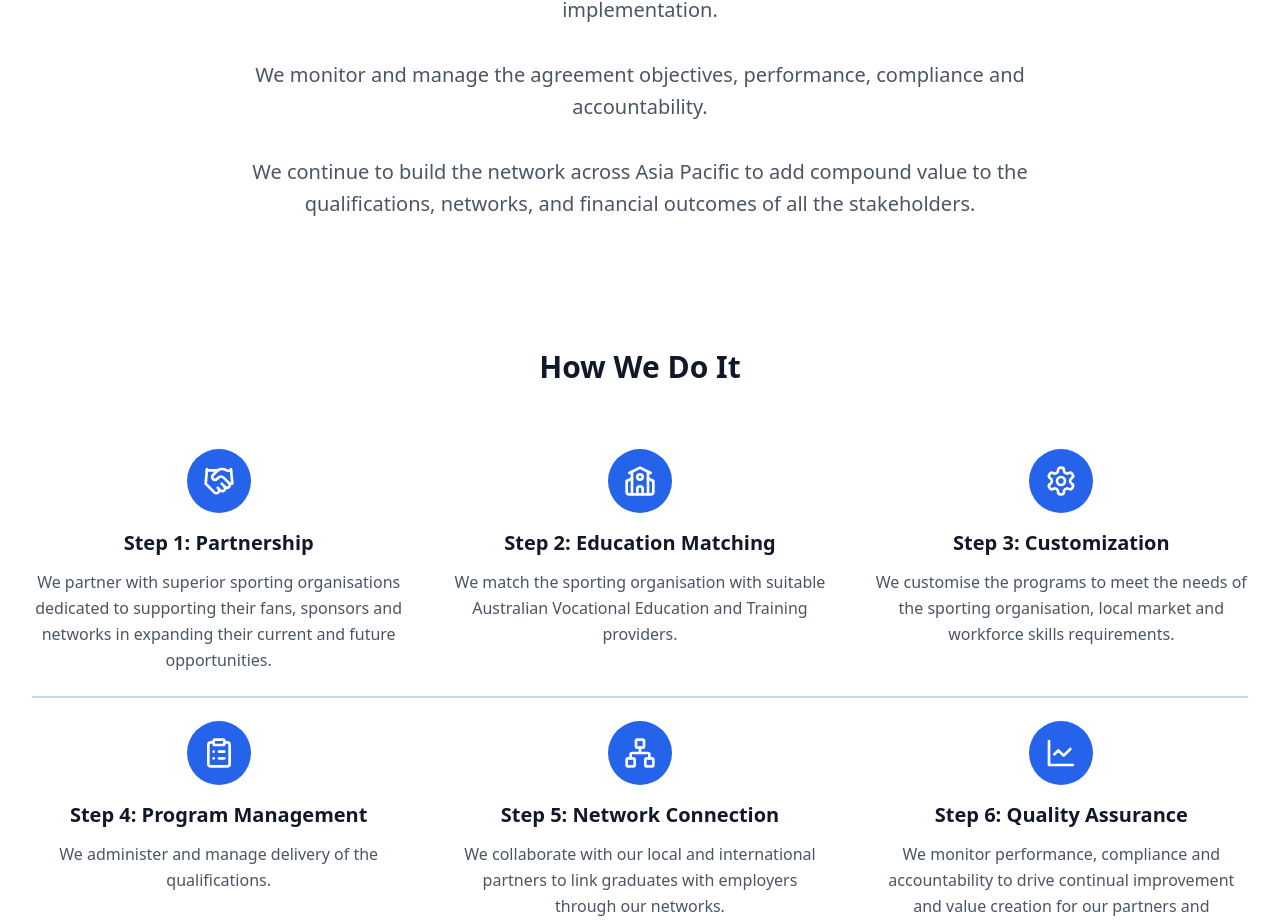
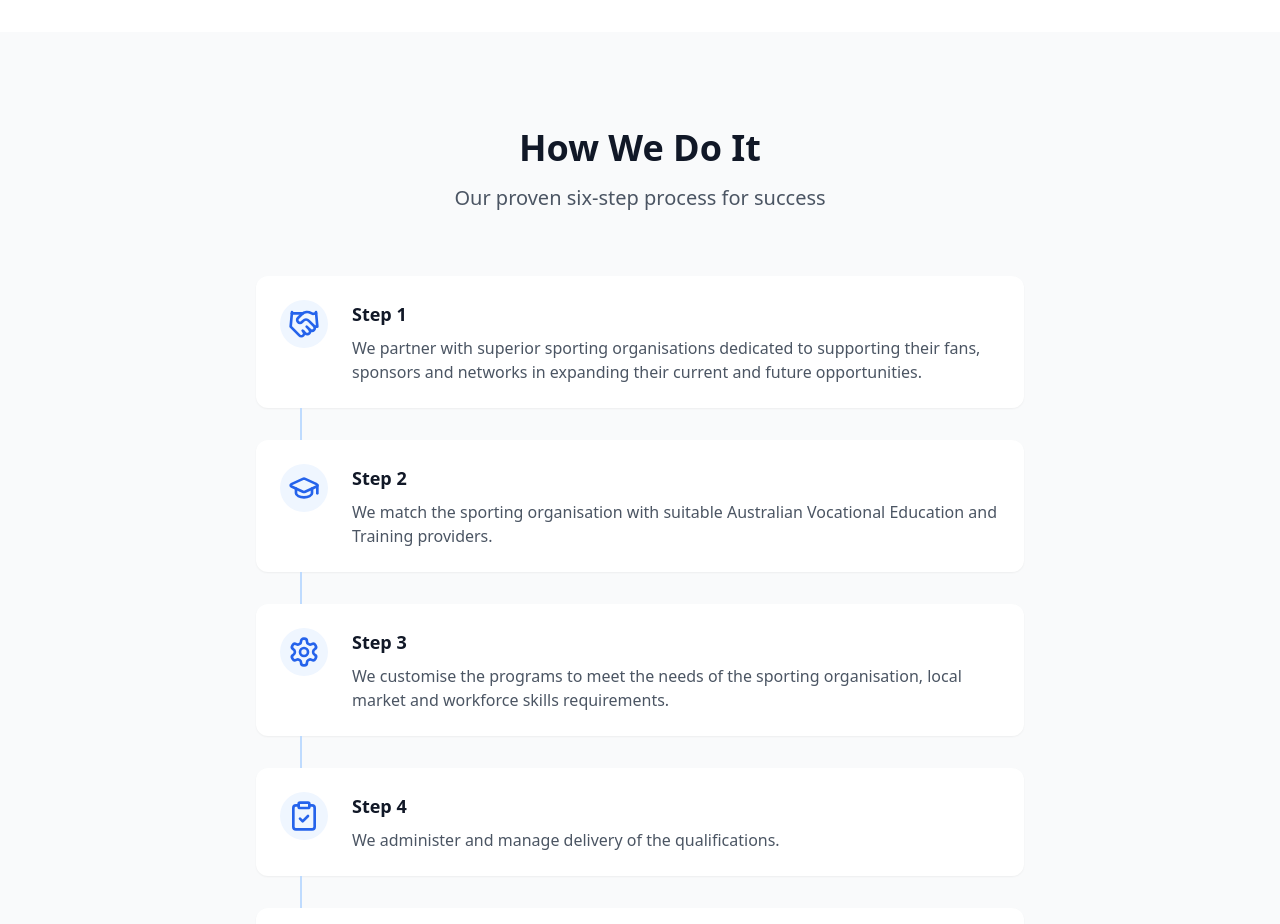
Before and after one commit to sameerbulakh/apac, a React (Vite) app: page / in a window 1280 px wide. Shown: the part 2696-3620 px from the top of the page. Built offline with nearby package versions, Linux system fonts and the light colour scheme.

Commit message:
Add HowWeDoIt component with animated vertical tiles

```diff
--- a/package.json
+++ b/package.json
@@ -10,12 +10,15 @@
     "preview": "vite preview"
   },
   "dependencies": {
+    "framer-motion": "^12.4.10",
     "lucide-react": "^0.344.0",
     "react": "^18.3.1",
-    "react-dom": "^18.3.1"
+    "react-dom": "^18.3.1",
+    "react-router-dom": "^7.3.0"
   },
   "devDependencies": {
     "@eslint/js": "^9.9.1",
+    "@tailwindcss/aspect-ratio": "^0.4.2",
     "@types/react": "^18.3.5",
     "@types/react-dom": "^18.3.0",
     "@vitejs/plugin-react": "^4.3.1",
--- a/src/App.tsx
+++ b/src/App.tsx
@@ -3,9 +3,10 @@ import Header from './components/Header';
 import Hero from './components/Hero';
 import WhatWeDo from './components/WhatWeDo';
 import HowWeDoIt from './components/HowWeDoIt';
-import OurMission from './components/OurMission';
+import OurNetwork from './components/OurNetwork';
 import AboutUs from './components/AboutUs';
 import ContactUs from './components/ContactUs';
+import Footer from './components/Footer';
 
 function App() {
   return (
@@ -13,12 +14,13 @@ function App() {
       <Header />
       <main>
         <Hero />
-        <OurMission />
         <WhatWeDo />
         <HowWeDoIt />
+        <OurNetwork />
         <AboutUs />
         <ContactUs />
       </main>
+      <Footer />
     </div>
   );
 }
--- a/src/components/HowWeDoIt.tsx
+++ b/src/components/HowWeDoIt.tsx
@@ -1,66 +1,114 @@
 import React from 'react';
-import { Handshake, School, Settings, ClipboardList, Network, LineChart } from 'lucide-react';
+import { motion } from 'framer-motion';
+import {
+  Handshake,
+  GraduationCap,
+  Settings,
+  ClipboardCheck,
+  Network,
+  LineChart
+} from 'lucide-react';
 
 const HowWeDoIt = () => {
   const steps = [
     {
-      icon: Handshake,
-      title: 'Step 1: Partnership',
-      description: 'We partner with superior sporting organisations dedicated to supporting their fans, sponsors and networks in expanding their current and future opportunities.'
+      icon: <Handshake className="w-8 h-8 text-blue-600" />,
+      title: "Step 1",
+      description: "We partner with superior sporting organisations dedicated to supporting their fans, sponsors and networks in expanding their current and future opportunities."
     },
     {
-      icon: School,
-      title: 'Step 2: Education Matching',
-      description: 'We match the sporting organisation with suitable Australian Vocational Education and Training providers.'
+      icon: <GraduationCap className="w-8 h-8 text-blue-600" />,
+      title: "Step 2",
+      description: "We match the sporting organisation with suitable Australian Vocational Education and Training providers."
     },
     {
-      icon: Settings,
-      title: 'Step 3: Customization',
-      description: 'We customise the programs to meet the needs of the sporting organisation, local market and workforce skills requirements.'
+      icon: <Settings className="w-8 h-8 text-blue-600" />,
+      title: "Step 3",
+      description: "We customise the programs to meet the needs of the sporting organisation, local market and workforce skills requirements."
     },
     {
-      icon: ClipboardList,
-      title: 'Step 4: Program Management',
-      description: 'We administer and manage delivery of the qualifications.'
+      icon: <ClipboardCheck className="w-8 h-8 text-blue-600" />,
+      title: "Step 4",
+      description: "We administer and manage delivery of the qualifications."
     },
     {
-      icon: Network,
-      title: 'Step 5: Network Connection',
-      description: 'We collaborate with our local and international partners to link graduates with employers through our networks.'
+      icon: <Network className="w-8 h-8 text-blue-600" />,
+      title: "Step 5",
+      description: "We collaborate with our local and international partners to link graduates with employers through our networks."
     },
     {
-      icon: LineChart,
-      title: 'Step 6: Quality Assurance',
-      description: 'We monitor performance, compliance and accountability to drive continual improvement and value creation for our partners and graduates.'
+      icon: <LineChart className="w-8 h-8 text-blue-600" />,
+      title: "Step 6",
+      description: "We monitor performance, compliance and accountability to drive continual improvement and value creation for our partners and graduates."
     }
   ];
 
+  const containerVariants = {
+    hidden: {},
+    visible: {
+      transition: {
+        staggerChildren: 0.2
+      }
+    }
+  };
+
+  const itemVariants = {
+    hidden: {
+      opacity: 0,
+      x: -20
+    },
+    visible: {
+      opacity: 1,
+      x: 0,
+      transition: {
+        duration: 0.5,
+        ease: "easeOut"
+      }
+    }
+  };
+
   return (
-    <section className="py-16 bg-white" id="how-we-do-it">
+    <section id="how-we-do-it" className="py-24 bg-gray-50">
       <div className="max-w-7xl mx-auto px-4 sm:px-6 lg:px-8">
         <div className="text-center mb-16">
-          <h2 className="text-3xl font-bold text-gray-900">How We Do It</h2>
+          <h2 className="text-3xl font-bold text-gray-900 sm:text-4xl">
+            How We Do It
+          </h2>
+          <p className="mt-4 text-xl text-gray-600">
+            Our proven six-step process for success
+          </p>
         </div>
 
-        <div className="relative">
-          {/* Connection line */}
-          <div className="hidden lg:block absolute top-1/2 left-0 w-full h-0.5 bg-blue-200 -translate-y-1/2" />
-
-          <div className="grid grid-cols-1 md:grid-cols-2 lg:grid-cols-3 gap-8 lg:gap-12">
-            {steps.map((step, index) => (
-              <div key={index} className="relative flex flex-col items-center">
-                {/* Step number bubble with icon */}
-                <div className="relative">
-                  <div className="w-16 h-16 bg-blue-600 rounded-full flex items-center justify-center text-white mb-4 relative z-10">
-                    <step.icon className="w-8 h-8" />
-                  </div>
-                </div>
-                <h3 className="text-xl font-semibold text-gray-900 mb-3">{step.title}</h3>
-                <p className="text-gray-600 text-center leading-relaxed">{step.description}</p>
+        <motion.div
+          className="grid grid-cols-1 gap-8 max-w-3xl mx-auto"
+          variants={containerVariants}
+          initial="hidden"
+          whileInView="visible"
+          viewport={{ once: true, margin: "-100px" }}
+        >
+          {steps.map((step, index) => (
+            <motion.div
+              key={index}
+              className="relative flex items-start p-6 bg-white rounded-xl shadow-sm hover:shadow-md transition-shadow"
+              variants={itemVariants}
+            >
+              <div className="flex-shrink-0 flex items-center justify-center w-12 h-12 bg-blue-50 rounded-full mr-6">
+                {step.icon}
               </div>
-            ))}
-          </div>
-        </div>
+              <div>
+                <h3 className="text-lg font-semibold text-gray-900 mb-2">
+                  {step.title}
+                </h3>
+                <p className="text-gray-600">
+                  {step.description}
+                </p>
+              </div>
+              {index !== steps.length - 1 && (
+                <div className="absolute bottom-0 left-11 w-0.5 h-8 bg-blue-200 transform translate-y-full"></div>
+              )}
+            </motion.div>
+          ))}
+        </motion.div>
       </div>
     </section>
   );
```
Also changed, not shown: 1 other file (tests, documents, lock files or other folders).
